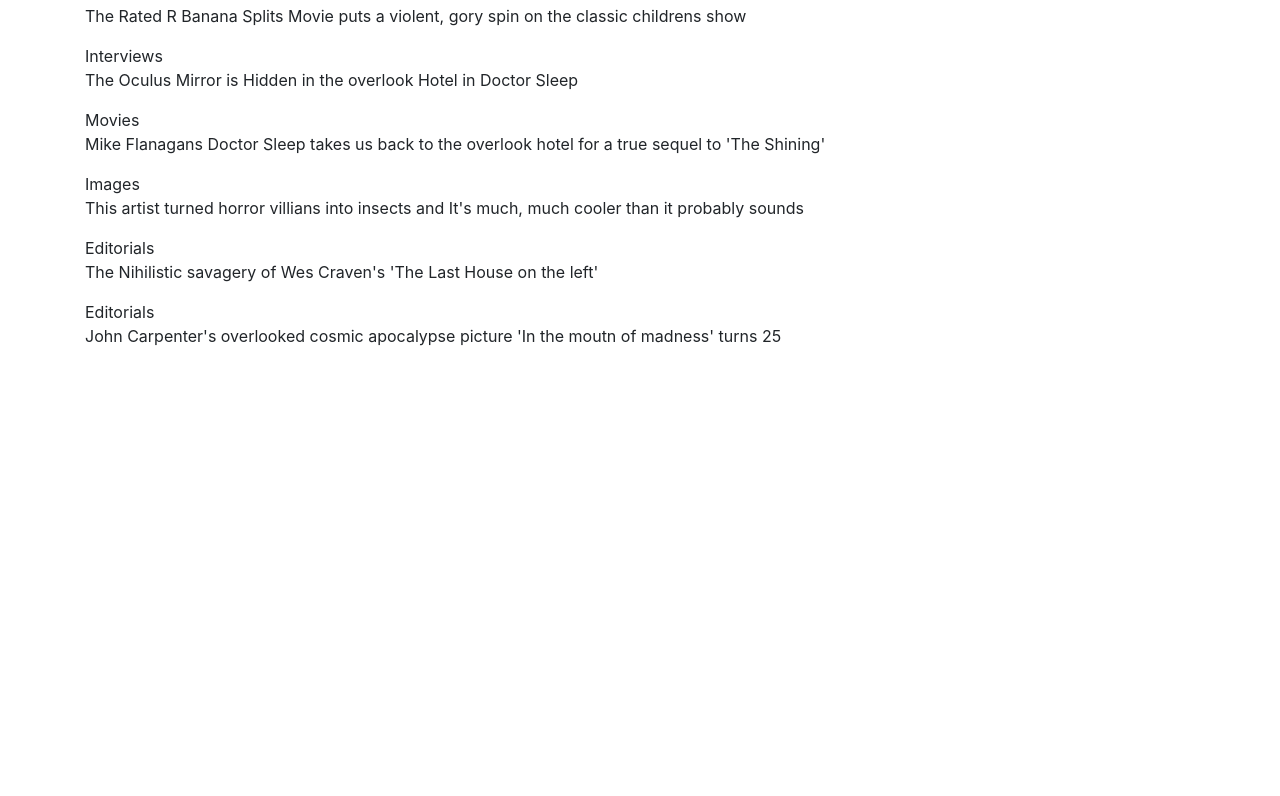
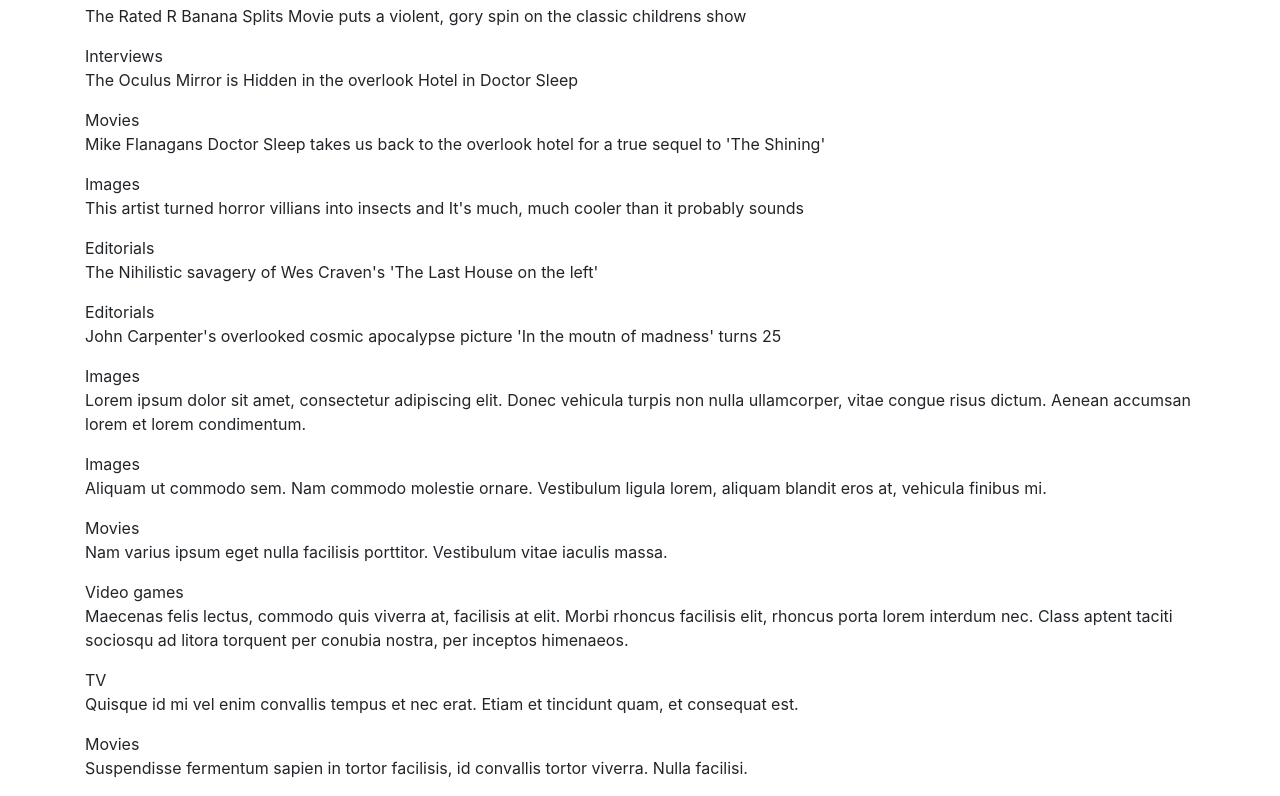
Before and after one commit to Wintermute787/Friday-horror-site, an Angular app: page / in a window 1280 px wide. Shown: the part 557-1353 px from the top of the page. Before the commit the page ends 921 px from the top, so only its background shows below. Built offline with nearby package versions, Linux system fonts and the light colour scheme.

Commit message:
add news feed component

```diff
--- a/src/app/app.component.html
+++ b/src/app/app.component.html
@@ -4,4 +4,5 @@
   <app-nav></app-nav>
   <app-header-list [childHeaderList]="masterHeader"></app-header-list>
   <app-featured-content [childFeatured]="masterFeatured"></app-featured-content>
+  <app-news-feed [childNewsList]="masterNews"></app-news-feed>
 </div>
--- a/src/app/app.component.ts
+++ b/src/app/app.component.ts
@@ -1,6 +1,7 @@
 import { Component } from '@angular/core';
 import { Header} from './models/header.model';
 import {Featured} from './models/featured-content.model';
+import {News} from "./models/news.model";
 
 @Component({
   selector: 'app-root',
@@ -23,4 +24,17 @@
     new Featured('Editorials', 'The Nihilistic savagery of Wes Craven\'s \'The Last House on the left\''),
     new Featured('Editorials', 'John Carpenter\'s overlooked cosmic apocalypse picture \'In the moutn of madness\' turns 25')
   ];
+
+  masterNews: News[] = [
+    // tslint:disable-next-line:max-line-length
+    new News('Images', 'Lorem ipsum dolor sit amet, consectetur adipiscing elit. Donec vehicula turpis non nulla ullamcorper, vitae congue risus dictum. Aenean accumsan lorem et lorem condimentum.'),
+    // tslint:disable-next-line:max-line-length
+    new News('Images', 'Aliquam ut commodo sem. Nam commodo molestie ornare. Vestibulum ligula lorem, aliquam blandit eros at, vehicula finibus mi.'),
+    new News('Movies', 'Nam varius ipsum eget nulla facilisis porttitor. Vestibulum vitae iaculis massa. '),
+    // tslint:disable-next-line:max-line-length
+    new News('Video games', 'Maecenas felis lectus, commodo quis viverra at, facilisis at elit. Morbi rhoncus facilisis elit, rhoncus porta lorem interdum nec. Class aptent taciti sociosqu ad litora torquent per conubia nostra, per inceptos himenaeos.'),
+    new News('TV', 'Quisque id mi vel enim convallis tempus et nec erat. Etiam et tincidunt quam, et consequat est.'),
+    new News('Movies', 'Suspendisse fermentum sapien in tortor facilisis, id convallis tortor viverra. Nulla facilisi.'),
+
+  ];
 }
--- a/src/app/app.module.ts
+++ b/src/app/app.module.ts
@@ -6,13 +6,15 @@
 import { HeaderListComponent } from './header-list/header-list.component';
 import { NavComponent } from './nav/nav.component';
 import { FeaturedContentComponent } from './featured-content/featured-content.component';
+import { NewsFeedComponent } from './news-feed/news-feed.component';
 
 @NgModule({
   declarations: [
     AppComponent,
     HeaderListComponent,
     NavComponent,
-    FeaturedContentComponent
+    FeaturedContentComponent,
+    NewsFeedComponent
   ],
   imports: [
     BrowserModule,
--- /dev/null
+++ b/src/app/models/news.model.ts
@@ -0,0 +1,5 @@
+import { AppComponent } from '../app.component';
+
+export class News {
+  constructor(public type: string, public description: string) {}
+}
--- /dev/null
+++ b/src/app/news-feed/news-feed.component.html
@@ -0,0 +1,6 @@
+<div *ngFor="let news of childNewsList">
+  <div class="header-title">
+    <span>{{news.type}}</span>
+    <p>{{news.description}}</p>
+  </div>
+</div>
```
Also changed, not shown: src/app/news-feed/news-feed.component.ts (added, +13 -0 lines), src/app/news-feed/news-feed.component.css (added), 1 other file (tests, documents, lock files or other folders).
